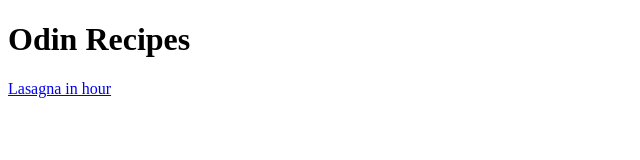
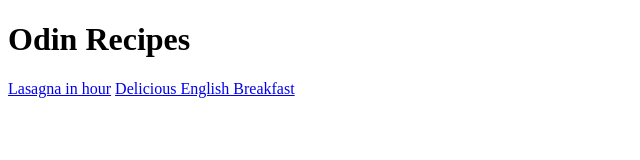
Before and after one commit to NikiLaoda/odin-recipes, a plain HTML site: page index.html in a window 1280 px wide. Shown: the whole page, without its empty margins (0-640 px from the left). Drawn offline with Linux system fonts and the light colour scheme.

Commit message:
Link to ENG-BF added

```diff
--- a/index.html
+++ b/index.html
@@ -8,5 +8,6 @@
 <body>
     <h1>Odin Recipes</h1>
     <a href="./recipes/lasagna.html">Lasagna in hour</a>
+    <a href="./recipes/english_bf.html">Delicious English Breakfast</a>
 </body>
 </html>
```
